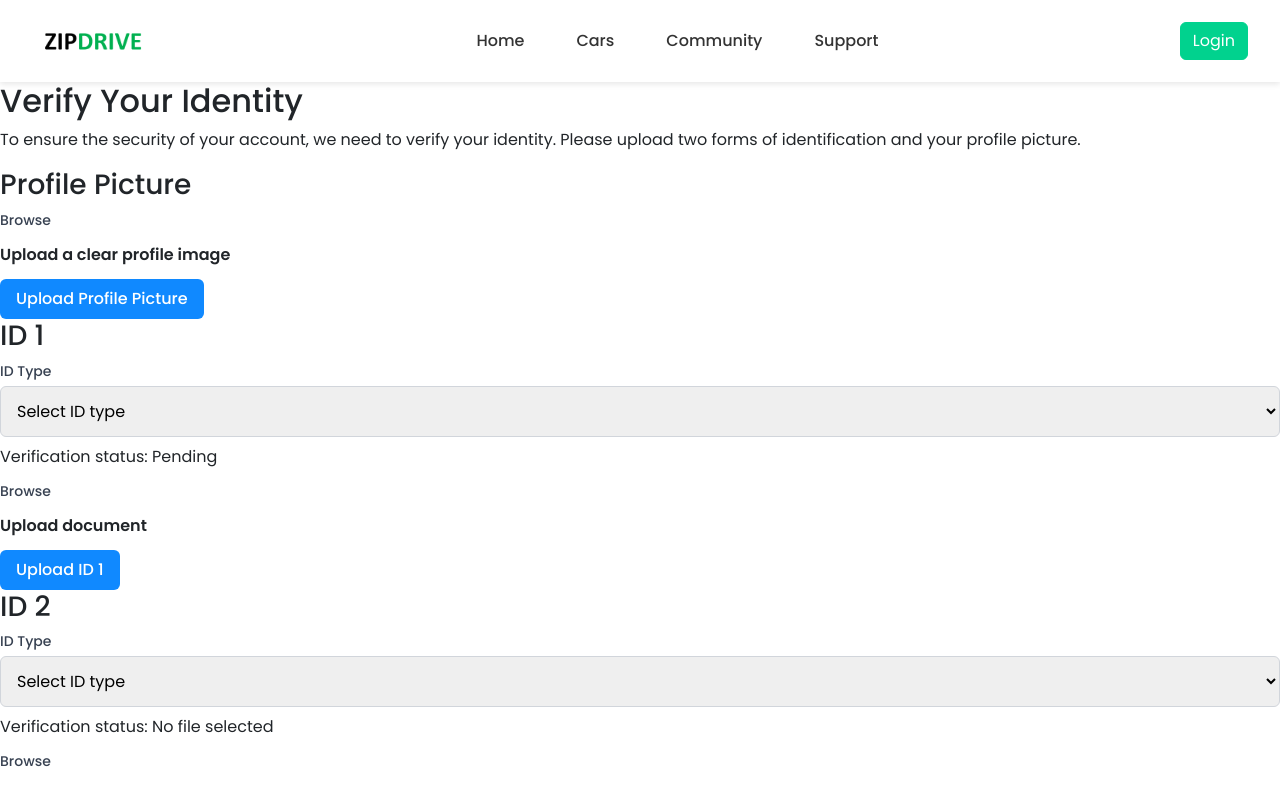
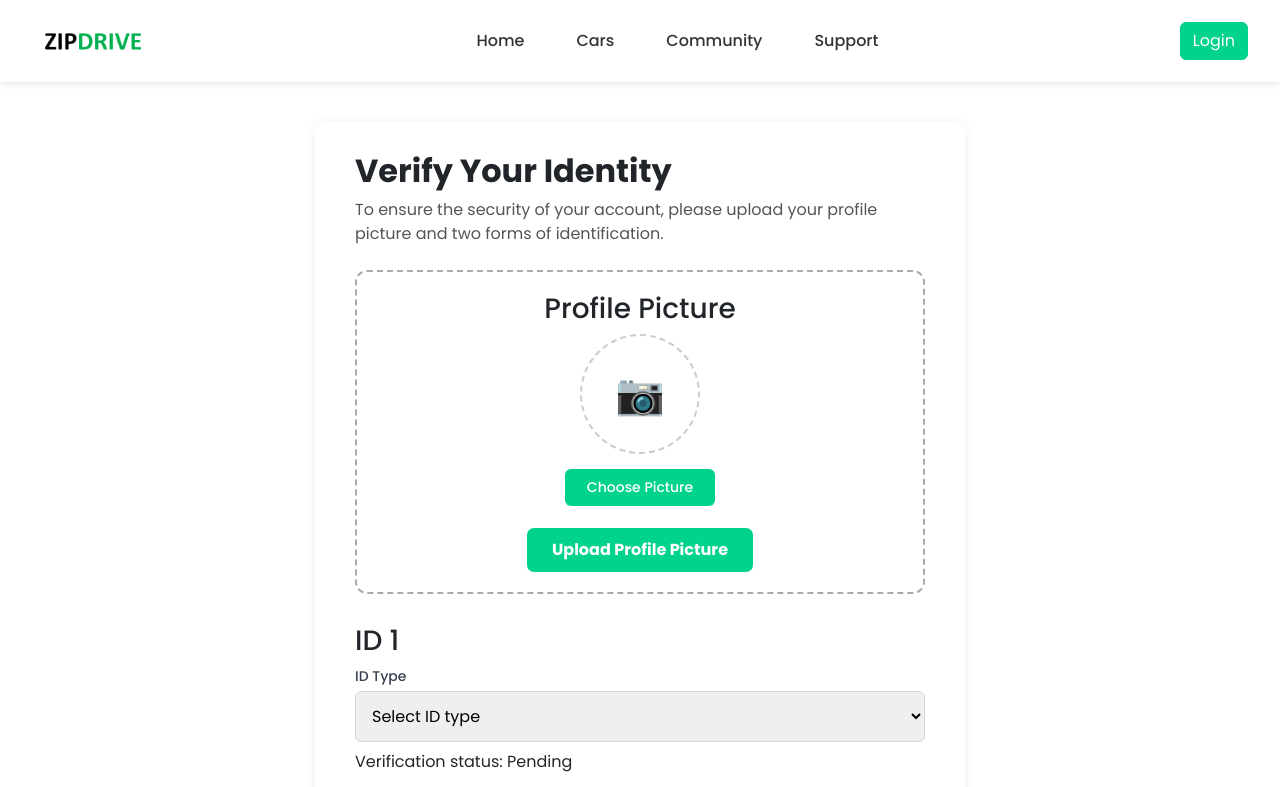
Before and after one commit to Chetanya2001/car-rent-app-frontend, a React (Vite) app: page /my-documents in a window 1280 px wide. Shown: the top 787 px of the page. Built offline with nearby package versions, Linux system fonts and the light colour scheme.

Commit message:
profile pic added

```diff
--- a/src/pages/MyDocuments/MyDocuments.tsx
+++ b/src/pages/MyDocuments/MyDocuments.tsx
@@ -1,6 +1,9 @@
 import React, { useState, type ChangeEvent } from "react";
 import Navbar from "../../components/Navbar/Navbar";
 import { uploadUserDocument } from "../../services/userDocuments";
+
+// ✅ You can later create a dedicated service for profile pic upload
+// import { uploadProfilePicture } from "../../services/profile";
 
 const idTypes: string[] = [
   "Passport",
@@ -80,7 +83,6 @@ function DocumentSection({
   };
 
   return (
-    <>
     <div className="doc-block" style={{ flex: 1, minWidth: 280 }}>
       <h3>{label}</h3>
       <label>ID Type</label>
@@ -106,12 +108,30 @@ function DocumentSection({
         Verification status: {verificationStatus}
       </span>
       {file ? (
-          <div className="file-display">
+        <div
+          className="file-display"
+          style={{
+            background: "#eaffea",
+            borderRadius: "8px",
+            padding: "10px",
+            marginTop: "12px",
+            position: "relative",
+          }}
+        >
           <b>{file.name}</b>
           <br />
           Uploaded on {new Date().toLocaleDateString()}
           <button
-              className="doc-delete-btn"
+            style={{
+              position: "absolute",
+              right: 8,
+              top: 8,
+              background: "transparent",
+              border: "none",
+              color: "#bb0000",
+              fontSize: "16px",
+              cursor: "pointer",
+            }}
             onClick={handleRemoveFile}
             aria-label={`Remove file for ${label}`}
           >
@@ -119,11 +139,29 @@ function DocumentSection({
           </button>
         </div>
       ) : (
-          <div className="doc-upload-area">
+        <div
+          style={{
+            border: "2px dashed #aaa",
+            borderRadius: "8px",
+            padding: "20px",
+            textAlign: "center",
+            marginTop: "12px",
+            cursor: "pointer",
+            userSelect: "none",
+          }}
+        >
           <label
             htmlFor={`upload-${label}`}
-              className="browse-btn"
-              style={{ marginTop: 0 }}
+            style={{
+              cursor: "pointer",
+              display: "inline-block",
+              padding: "8px 22px",
+              backgroundColor: "#01d28e",
+              color: "#fff",
+              borderRadius: "6px",
+              fontWeight: 500,
+              marginTop: "8px",
+            }}
           >
             Browse
           </label>
@@ -134,7 +172,7 @@ function DocumentSection({
             onChange={handleFileChange}
             accept="image/*"
           />
-            <div style={{ marginTop: "12px", fontWeight: 600 }}>
+          <div style={{ marginTop: "12px", fontWeight: "600" }}>
             Upload document
           </div>
         </div>
@@ -144,8 +182,17 @@ function DocumentSection({
           type="button"
           onClick={uploadDocument}
           disabled={loading}
-            className="verify-btn"
-            style={{ float: "none" }}
+          style={{
+            background: "#01d28e",
+            color: "#fff",
+            border: "none",
+            fontWeight: "700",
+            fontSize: "1em",
+            borderRadius: "7px",
+            padding: "10px 25px",
+            cursor: loading ? "not-allowed" : "pointer",
+            opacity: loading ? 0.6 : 1,
+          }}
         >
           {loading ? "Uploading..." : `Upload ${label}`}
         </button>
@@ -155,11 +202,10 @@ function DocumentSection({
         <div style={{ color: "#008800", marginTop: 8 }}>{message}</div>
       )}
     </div>
-    </>
   );
 }
 
-// PROFILE PICTURE SECTION COMPONENT
+// ✅ Profile Picture Upload Section
 function ProfilePicSection() {
   const [file, setFile] = useState<File | null>(null);
   const [preview, setPreview] = useState<string | null>(null);
@@ -167,111 +213,118 @@ function ProfilePicSection() {
   const [message, setMessage] = useState<string | null>(null);
   const [error, setError] = useState<string | null>(null);
 
-  const userToken = localStorage.getItem("token") || "";
+  // const userToken = localStorage.getItem("token") || "";
 
   const handleFileChange = (e: ChangeEvent<HTMLInputElement>) => {
     if (e.target.files && e.target.files.length > 0) {
-      setFile(e.target.files[0]);
-      setPreview(URL.createObjectURL(e.target.files[0]));
+      const selected = e.target.files[0];
+      setFile(selected);
+      setPreview(URL.createObjectURL(selected));
       setMessage(null);
       setError(null);
     }
   };
 
-  const handleRemoveFile = () => {
-    setFile(null);
-    setPreview(null);
-    setMessage(null);
-    setError(null);
-  };
-
-  const uploadProfilePic = async () => {
+  const uploadProfile = async () => {
+    if (!file) {
+      setError("Please select a profile picture.");
+      return;
+    }
     setLoading(true);
     setError(null);
     setMessage(null);
 
-    if (!file) {
-      setError("Please select a profile image before submitting.");
-      setLoading(false);
-      return;
-    }
     try {
-      // Upload as type "Profile Picture"
-      const res = await uploadUserDocument(file, "Profile Picture", userToken);
-      if (!res.success) throw new Error(res.message);
-      setMessage("Profile picture uploaded successfully.");
+      // const res = await uploadProfilePicture(file, userToken);
+      // if (!res.success) throw new Error(res.message);
+      setMessage("Profile picture uploaded successfully!");
     } catch (err: any) {
-      setError(err?.message || "Profile upload failed.");
+      setError(err.message || "Upload failed.");
     } finally {
       setLoading(false);
     }
   };
 
   return (
-    <div className="doc-block profile-block" style={{ flex: 1, minWidth: 280 }}>
+    <div
+      className="profile-pic-section"
+      style={{
+        textAlign: "center",
+        marginBottom: "30px",
+        padding: "20px",
+        border: "2px dashed #aaa",
+        borderRadius: "12px",
+      }}
+    >
       <h3>Profile Picture</h3>
       {preview ? (
-        <div
-          className="file-display"
-          style={{
-            display: "flex",
-            alignItems: "center",
-            gap: 12,
-          }}
-        >
         <img
           src={preview}
           alt="Profile Preview"
           style={{
-              width: 56,
-              height: 56,
+            width: "120px",
+            height: "120px",
             borderRadius: "50%",
             objectFit: "cover",
-              border: "2px solid #01d28e",
-              marginRight: 6,
+            marginBottom: "15px",
           }}
         />
-          <div style={{ flex: 1 }}>
-            <b>{file?.name}</b>
-            <br />
-            Selected on {new Date().toLocaleDateString()}
+      ) : (
+        <div
+          style={{
+            width: "120px",
+            height: "120px",
+            borderRadius: "50%",
+            border: "2px dashed #ccc",
+            display: "flex",
+            alignItems: "center",
+            justifyContent: "center",
+            margin: "0 auto 15px",
+            fontSize: "40px",
+            color: "#aaa",
+          }}
+        >
+          📷
         </div>
-          <button
-            className="doc-delete-btn"
-            onClick={handleRemoveFile}
-            aria-label="Remove profile picture"
-          >
-            🗑️
-          </button>
-        </div>
-      ) : (
-        <div className="doc-upload-area">
-          <label
-            htmlFor="upload-profile-pic"
-            className="browse-btn"
-            style={{ marginTop: 0 }}
-          >
-            Browse
-          </label>
+      )}
       <input
         type="file"
-            id="upload-profile-pic"
+        id="profile-pic-upload"
         style={{ display: "none" }}
         accept="image/*"
         onChange={handleFileChange}
       />
-          <div style={{ marginTop: 12, fontWeight: 600 }}>
-            Upload a clear profile image
-          </div>
-        </div>
-      )}
+      <label
+        htmlFor="profile-pic-upload"
+        style={{
+          cursor: "pointer",
+          display: "inline-block",
+          padding: "8px 22px",
+          backgroundColor: "#01d28e",
+          color: "#fff",
+          borderRadius: "6px",
+          fontWeight: 500,
+        }}
+      >
+        Choose Picture
+      </label>
       <div style={{ marginTop: 12 }}>
         <button
           type="button"
-          onClick={uploadProfilePic}
+          onClick={uploadProfile}
           disabled={loading}
-          className="verify-btn"
-          style={{ float: "none" }}
+          style={{
+            background: "#01d28e",
+            color: "#fff",
+            border: "none",
+            fontWeight: "700",
+            fontSize: "1em",
+            borderRadius: "7px",
+            padding: "10px 25px",
+            cursor: loading ? "not-allowed" : "pointer",
+            opacity: loading ? 0.6 : 1,
+            marginTop: "10px",
+          }}
         >
           {loading ? "Uploading..." : "Upload Profile Picture"}
         </button>
@@ -296,17 +349,34 @@ export default function MyDocumentsPage() {
   return (
     <>
       <Navbar />
-      <div className="verify-identity-page">
-        <h2>Verify Your Identity</h2>
-        <p>
-          To ensure the security of your account, we need to verify your
-          identity. Please upload two forms of identification and your profile
-          picture.
+      <div
+        className="verify-identity-page"
+        style={{
+          maxWidth: "650px",
+          margin: "40px auto",
+          background: "#fff",
+          borderRadius: "12px",
+          boxShadow: "0 0 10px #eee",
+          padding: "30px 40px",
+        }}
+      >
+        <h2 style={{ fontWeight: "800" }}>Verify Your Identity</h2>
+        <p style={{ marginBottom: "24px", color: "#555" }}>
+          To ensure the security of your account, please upload your profile
+          picture and two forms of identification.
         </p>
-        <div className="docs-flex-row">
+
+        {/* ✅ Profile Picture Upload */}
         <ProfilePicSection />
-        </div>
-        <div className="docs-flex-row">
+
+        <div
+          style={{
+            display: "flex",
+            gap: "28px",
+            flexWrap: "wrap",
+            marginBottom: "30px",
+          }}
+        >
           <DocumentSection
             label="ID 1"
             idType={id1Type}
```
Lines whose indentation alone changed are shown as unchanged.
